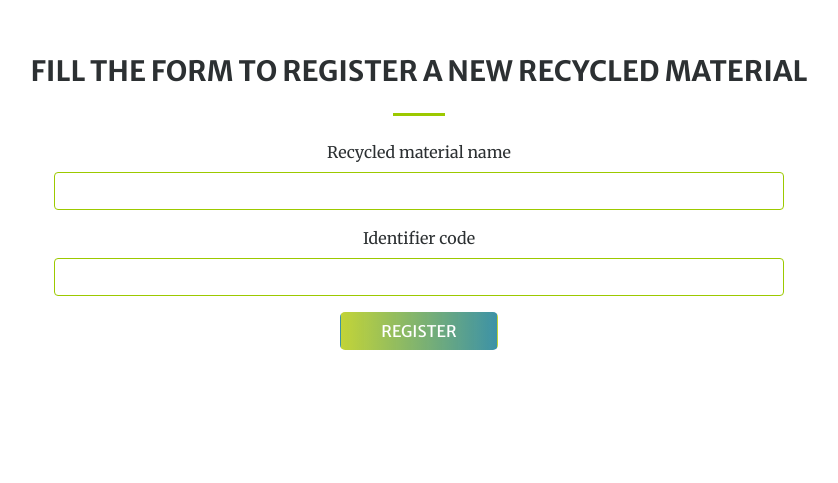
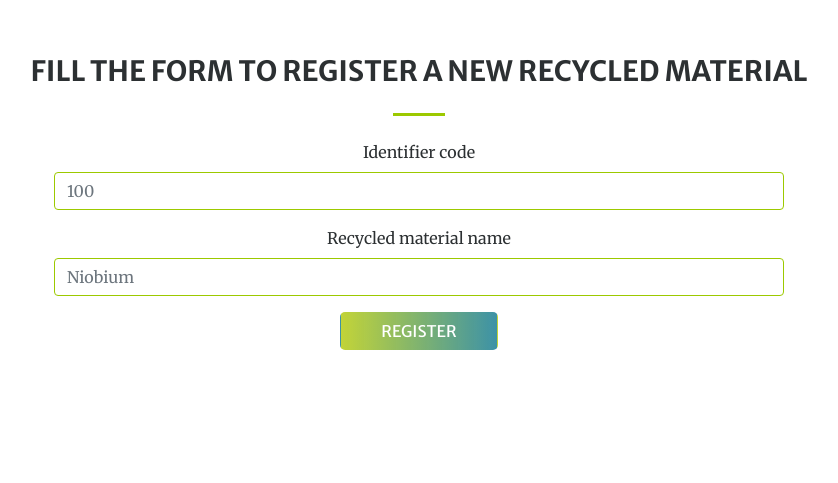
Before and after one commit to nakamuranatalia/gaia, a Java web app: page /view/jsp/recycled-material/recycled-material-create.jsp in a window 1280 px wide. Shown: the part 93-576 px from the top of the page, without its empty margins (221-1059 px from the left). Run offline with Tomcat 11, a stand-in JSP engine, Linux system fonts and the light colour scheme; some libraries are stand-ins or nearby versions.

Commit message:
Changing the form layout of the page form recycled-material-create.jsp

```diff
--- a/WebContent/view/jsp/recycled-material/recycled-material-create.jsp
+++ b/WebContent/view/jsp/recycled-material/recycled-material-create.jsp
@@ -23,12 +23,12 @@
 					<div class="col-lg-8 align-self-start">
 						<form action="RecycledCreate.do" method="post">
 							<div class="form-group text-center">
-								<label class="font_black" for="inputMaterial">Recycled material name</label>
-								<input type="text" class="form-control border_light" id="inputMaterial" name="name" placeholder="" required>
+								<label class="font_black" for="inputMaterialCod">Identifier code</label>
+								<input type="text" class="form-control border_light" id="inputMaterialCod" name="code" placeholder="100" required>
 							</div>
 							<div class="form-group text-center">
-								<label class="font_black" for="inputMaterialCod">Identifier code</label>
-								<input type="text" class="form-control border_light" id="inputMaterialCod" name="code" placeholder="" required>
+								<label class="font_black" for="inputMaterial">Recycled material name</label>
+								<input type="text" class="form-control border_light" id="inputMaterial" name="name" placeholder="Niobium" required>
 							</div>
 							<div class="col-lg-12 text-center">
 								<input type="submit" class="btn btn-gradient btn-find padding-btn" id="btn_find" value="REGISTER">
```
